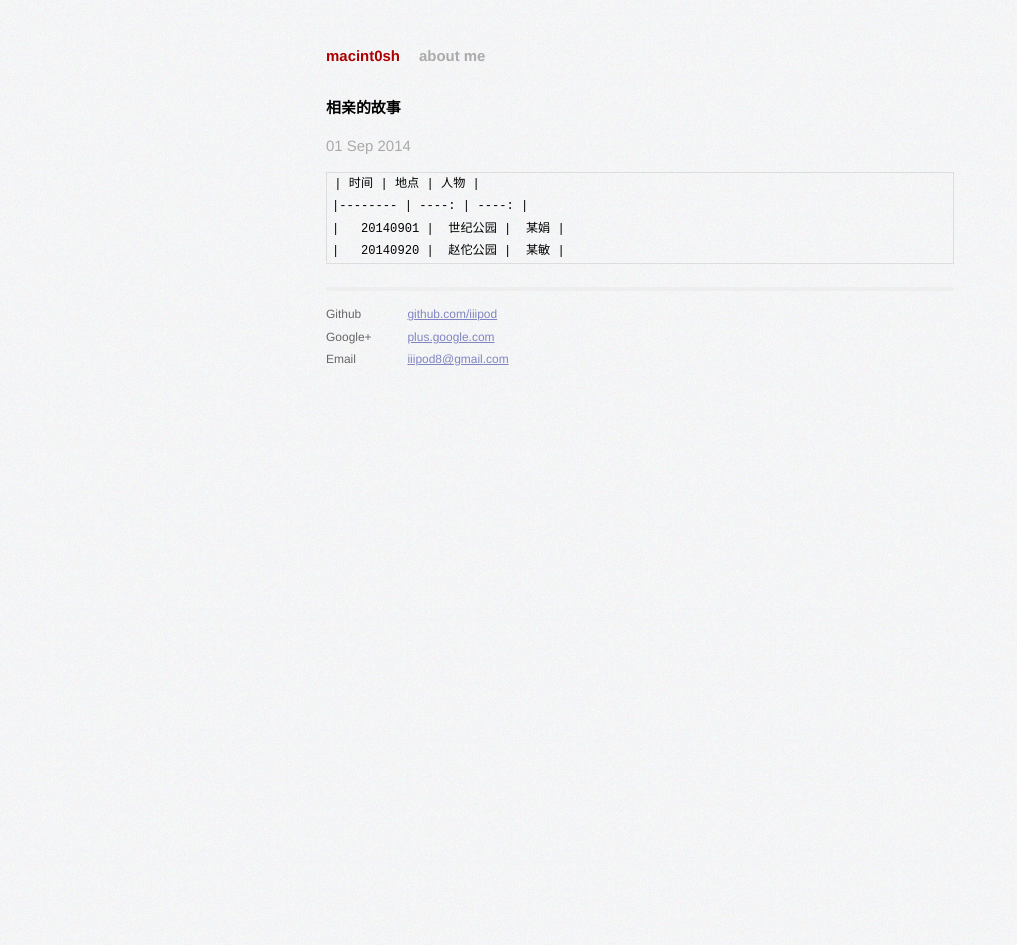
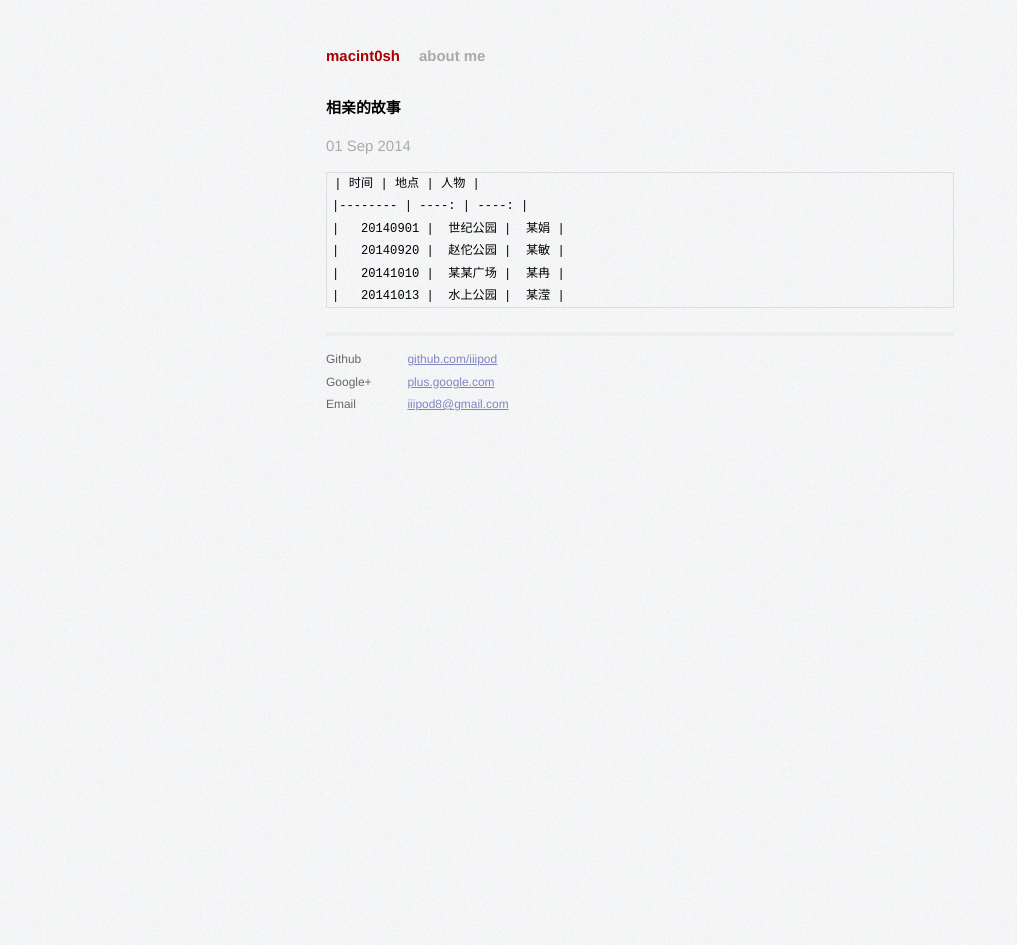
Before and after one commit to iiipod/iiipod.github.com, a Jekyll site: the page built from _posts/2014-09-01-相亲的故事.markdown, in a window 1280 px wide. Shown: the whole page, without its empty margins (0-1017 px from the left). Built offline with Jekyll 4.4.1, drawn with Linux system fonts in a browser that asks for light colours; Markdown is read by kramdown in place of the engine named in the settings.

Commit message:
2014年 10月 17日 星期五 12:33:09 CST

```diff
--- a/_posts/2014-09-01-相亲的故事.markdown
+++ b/_posts/2014-09-01-相亲的故事.markdown
@@ -9,3 +9,5 @@ author:
     |-------- | ----: | ----: |
     |   20140901 |  世纪公园 |  某娟 |
     |   20140920 |  赵佗公园 |  某敏 |
+    |   20141010 |  某某广场 |  某冉 |
+    |   20141013 |  水上公园 |  某滢 |
```
